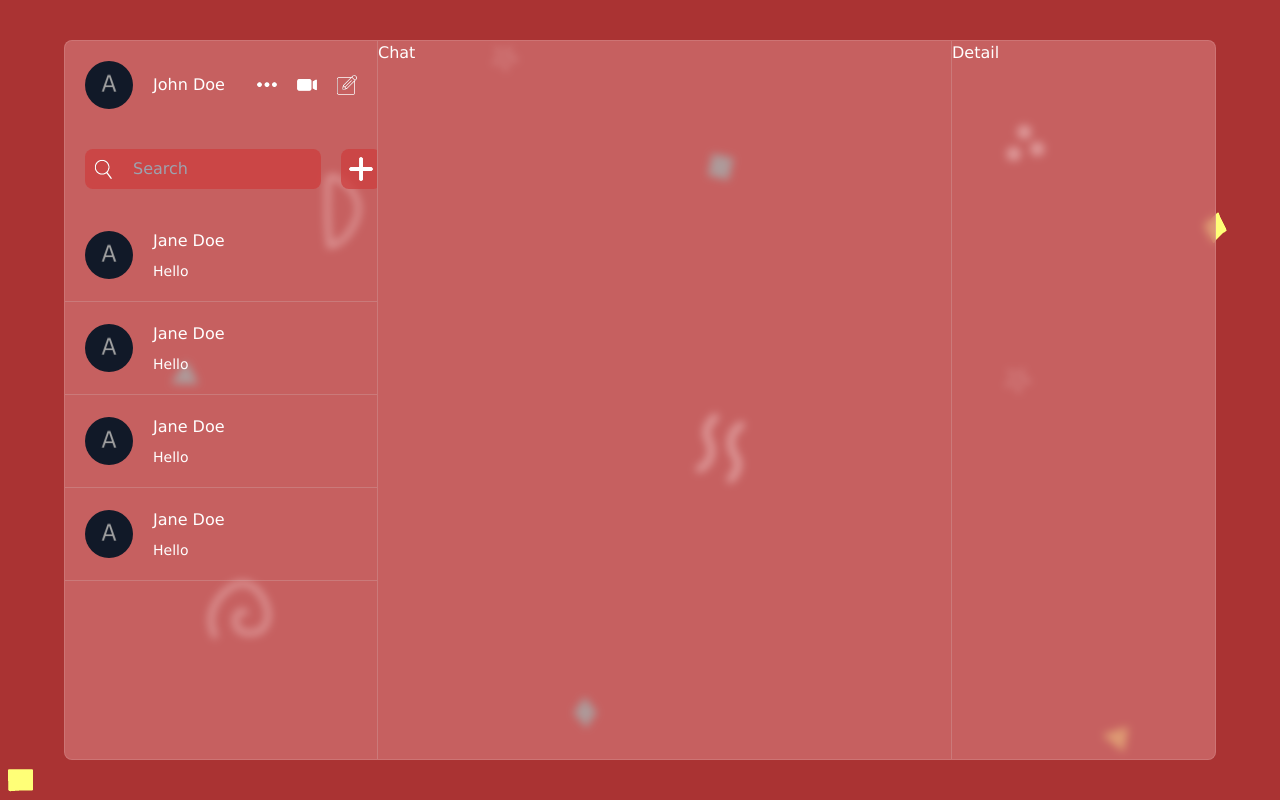
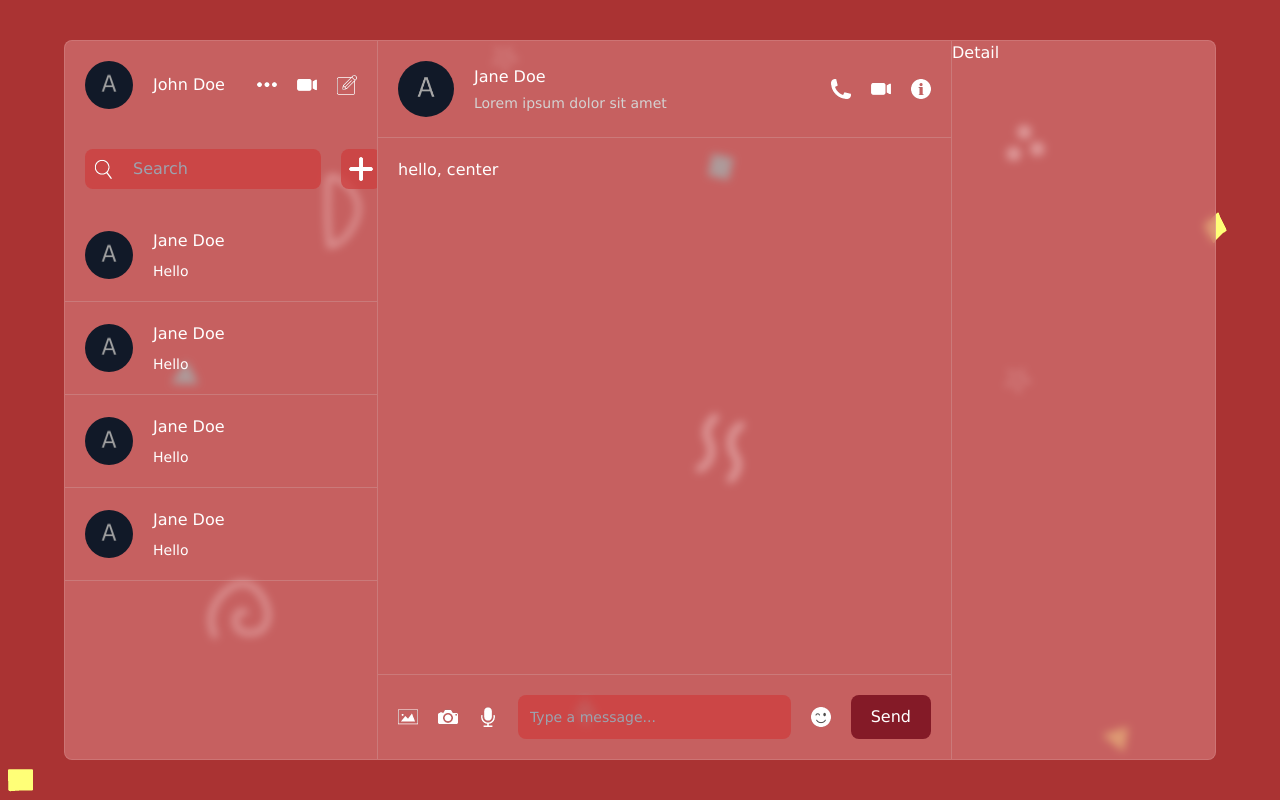
Before and after one commit to Develsopher/react-chat-app, a React (Vite) app: page / in a window 1280 px wide. Built offline with nearby package versions, Linux system fonts and the light colour scheme.

Commit message:
emoji picker 적용

```diff
--- a/package.json
+++ b/package.json
@@ -10,6 +10,7 @@
     "preview": "vite preview"
   },
   "dependencies": {
+    "emoji-picker-react": "^4.9.2",
     "react": "^18.2.0",
     "react-dom": "^18.2.0"
   },
--- a/src/components/chat/Chat.jsx
+++ b/src/components/chat/Chat.jsx
@@ -1,5 +1,72 @@
+import EmojiPicker from "emoji-picker-react";
+import { useState } from "react";
+
 const Chat = () => {
-  return <div className="w-1/2 border-x border-[#dddddd35]">Chat</div>;
+  const [open, setOpen] = useState(false);
+  const [text, setText] = useState("");
+
+  const handleEmoji = (e) => {
+    setText((prev) => prev + e.emoji);
+    setOpen(false);
+  };
+
+  return (
+    <div className="w-1/2 border-x border-[#dddddd35] h-full flex flex-col">
+      <div className="p-5 flex items-center justify-between border-b border-[#dddddd35]">
+        <div className="flex items-center gap-5">
+          <img
+            src="./avatar.png"
+            alt="avatar"
+            className="size-14 rounded-full object-cover"
+          />
+          <div className="flex flex-col gap-1">
+            <span className="">Jane Doe</span>
+            <p className="text-sm font-light text-[#d4d2d2]">
+              Lorem ipsum dolor sit amet
+            </p>
+          </div>
+        </div>
+        <div className="flex gap-5">
+          <img src="./phone.png" alt="phone" className="size-5" />
+          <img src="./video.png" alt="video" className="size-5" />
+          <img src="./info.png" alt="info" className="size-5" />
+        </div>
+      </div>
+      <div className="p-5 flex-1">hello, center</div>
+      <div className="p-5 flex items-center justify-between border-t border-[#dddddd35] gap-5 mt-auto">
+        <div className="flex gap-5">
+          <img src="./img.png" alt="image" className="size-5 cursor-pointer" />
+          <img
+            src="./camera.png"
+            alt="camera"
+            className="size-5 cursor-pointer"
+          />
+          <img src="./mic.png" alt="mic" className="size-5 cursor-pointer" />
+        </div>
+        <input
+          type="text"
+          placeholder="Type a message..."
+          className="flex-1 p-3 rounded-lg text-sm border-none outline-none text-white bg-[#ce3c3cb7]"
+          value={text}
+          onChange={(e) => setText(e.target.value)}
+        />
+        <div className="relative">
+          <img
+            src="./emoji.png"
+            alt="emoji"
+            className="size-5 cursor-pointer"
+            onClick={() => setOpen((prev) => !prev)}
+          />
+          <div className="absolute bottom-12 left-0">
+            <EmojiPicker open={open} onEmojiClick={handleEmoji} />
+          </div>
+        </div>
+        <button className="bg-[#841a27] text-white py-2.5 px-5 rounded-lg hover:opacity-90 transition-all">
+          Send
+        </button>
+      </div>
+    </div>
+  );
 };
 
 export default Chat;
```
Also changed, not shown: 1 other file (tests, documents, lock files or other folders).
